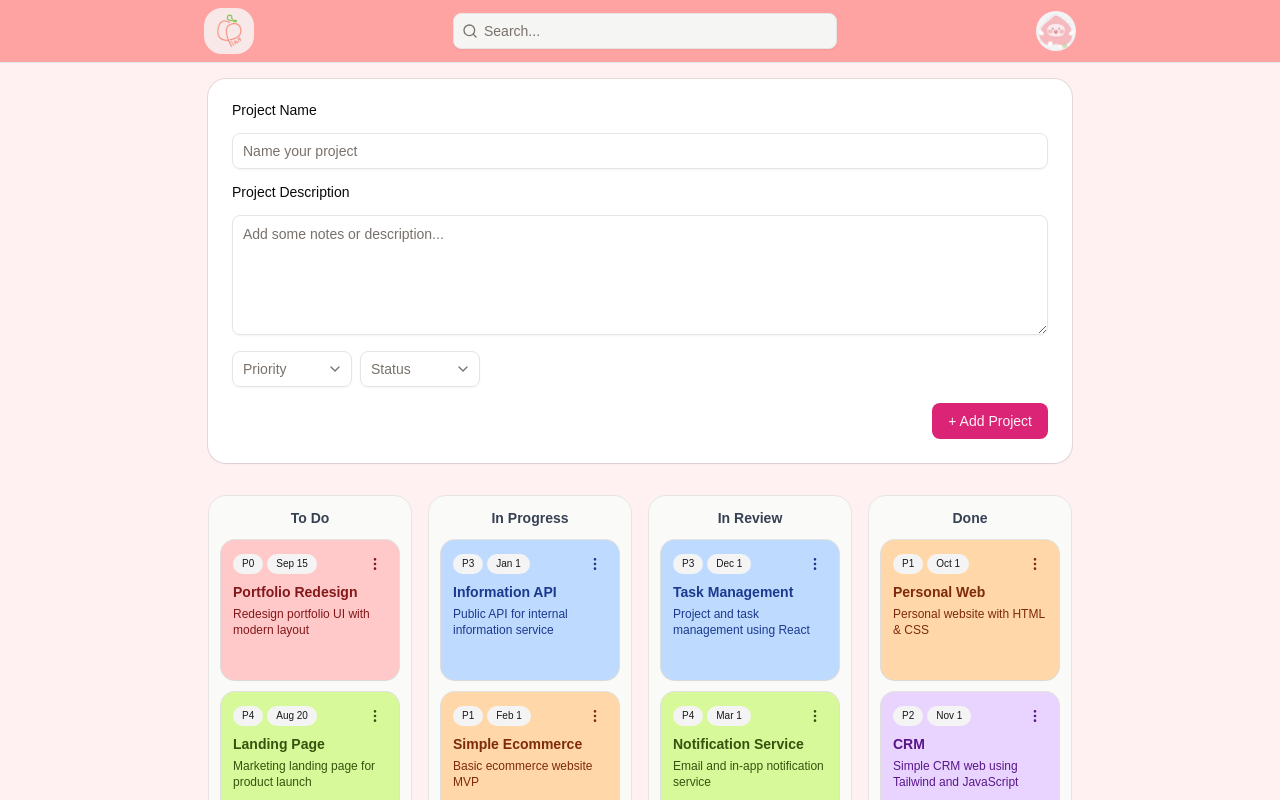
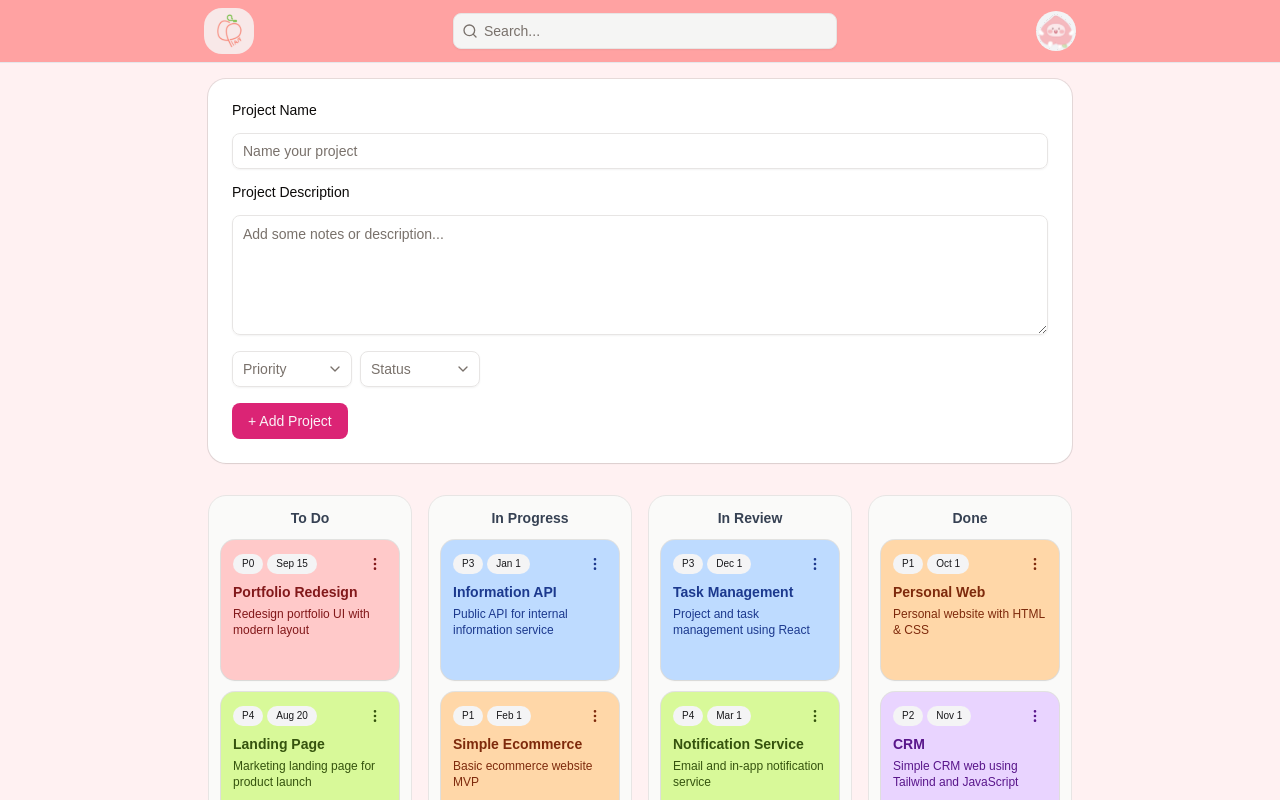
Before and after one commit to aletheaalmas/peachplan, a React (Vite) app: page / in a window 1280 px wide. Shown: the top 800 px of the page. Built offline with nearby package versions, Linux system fonts and the light colour scheme.

Commit message:
project form actually handle add project

```diff
--- a/src/components/project-form.tsx
+++ b/src/components/project-form.tsx
@@ -17,7 +17,7 @@ import { initialDataProjects } from "@/modules/project/data";
 import { Label } from "@/components/ui/label";
 
 export function ProjectForm() {
-  const [projects] = useState(initialDataProjects);
+  const [projects, setProjects] = useState(initialDataProjects);
 
   function generateId(items: Project[]) {
     const newId = Text.length > 0 ? items[items.length - 1].id + 1 : 1;
@@ -26,8 +26,10 @@ export function ProjectForm() {
 
   function handleAddProject(event: React.FormEvent<HTMLFormElement>) {
     event.preventDefault();
+
     const formData = new FormData(event.currentTarget);
-    const newProject = {
+
+    const newProject: Project = {
       id: generateId(projects),
       title: formData.get("title") as string,
       status: "To Do",
@@ -36,10 +38,13 @@ export function ProjectForm() {
       dueDate: new Date(),
     };
 
-    console.log(newProject);
+    const updatedProjects = [...projects, newProject];
+
+    setProjects(updatedProjects);
   }
 
   return (
+    <div>
       <Card className="rounded-2xl p-6">
         <form className="space-y-4" method="post" onSubmit={handleAddProject}>
           <Label htmlFor="title">Project Name</Label>
@@ -90,10 +95,11 @@ export function ProjectForm() {
             </Select>
           </div>
 
-        <div className="flex justify-end">
+          <div>
             <Button type="submit">+ Add Project</Button>
           </div>
         </form>
       </Card>
+    </div>
   );
 }
```
Lines whose indentation alone changed are shown as unchanged.
